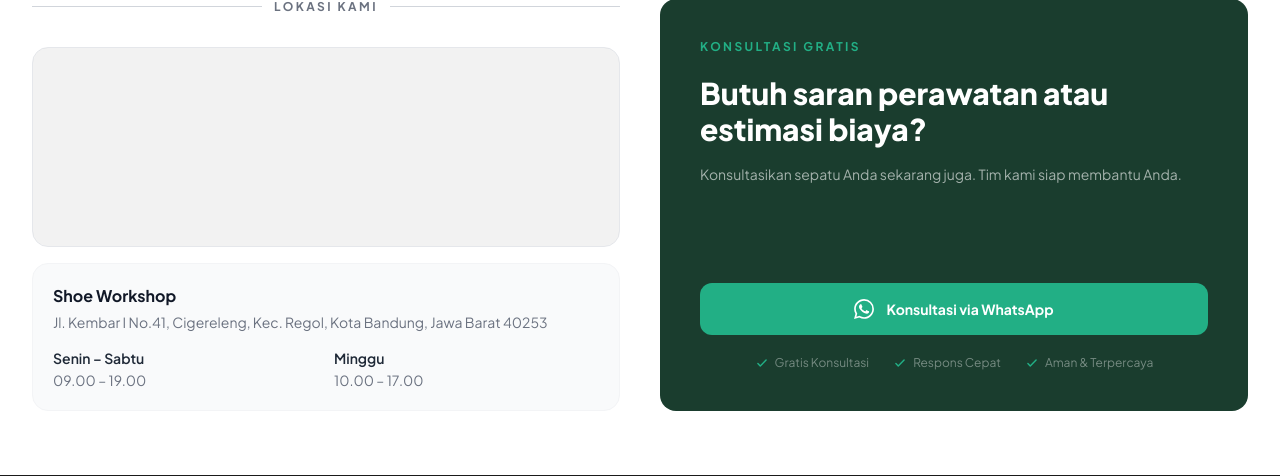
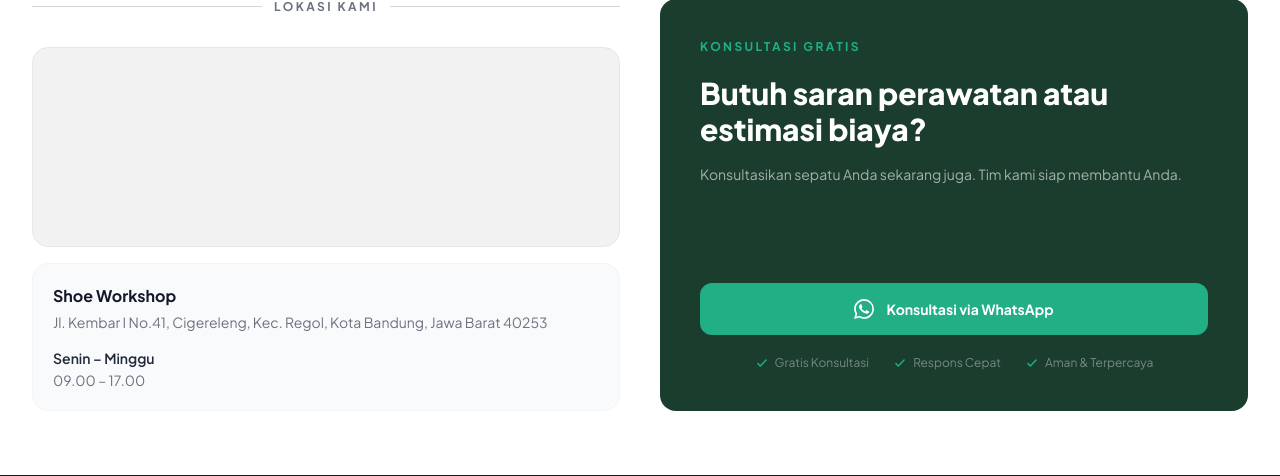
Before and after one commit to SidikWaluyaa/PortofolioShoeWorkshop, a Laravel app: page / in a window 1280 px wide. Shown: the part 2757-3233 px from the top of the page. Run offline with Laravel 12, Linux system fonts and the light colour scheme; data comes from the database, SQL or seed files in the repository; style sheets or scripts are compiled from the project's sources; some libraries are stand-ins or nearby versions.

Commit message:
style: update store hours to Senin - Minggu (09.00 - 17.00) on home page

```diff
--- a/resources/views/home.blade.php
+++ b/resources/views/home.blade.php
@@ -214,12 +214,8 @@
                     <p class="text-sm text-gray-500 mb-4">{{ $settings['address'] ?? 'Bandung, Jawa Barat' }}</p>
                     <div class="grid grid-cols-2 gap-4 text-sm">
                         <div>
-                            <p class="font-semibold text-gray-800 mb-0.5">Senin – Sabtu</p>
-                            <p class="text-gray-500">09.00 – 19.00</p>
-                        </div>
-                        <div>
-                            <p class="font-semibold text-gray-800 mb-0.5">Minggu</p>
-                            <p class="text-gray-500">10.00 – 17.00</p>
+                            <p class="font-semibold text-gray-800 mb-0.5">Senin – Minggu</p>
+                            <p class="text-gray-500">09.00 – 17.00</p>
                         </div>
                     </div>
                 </div>
```
